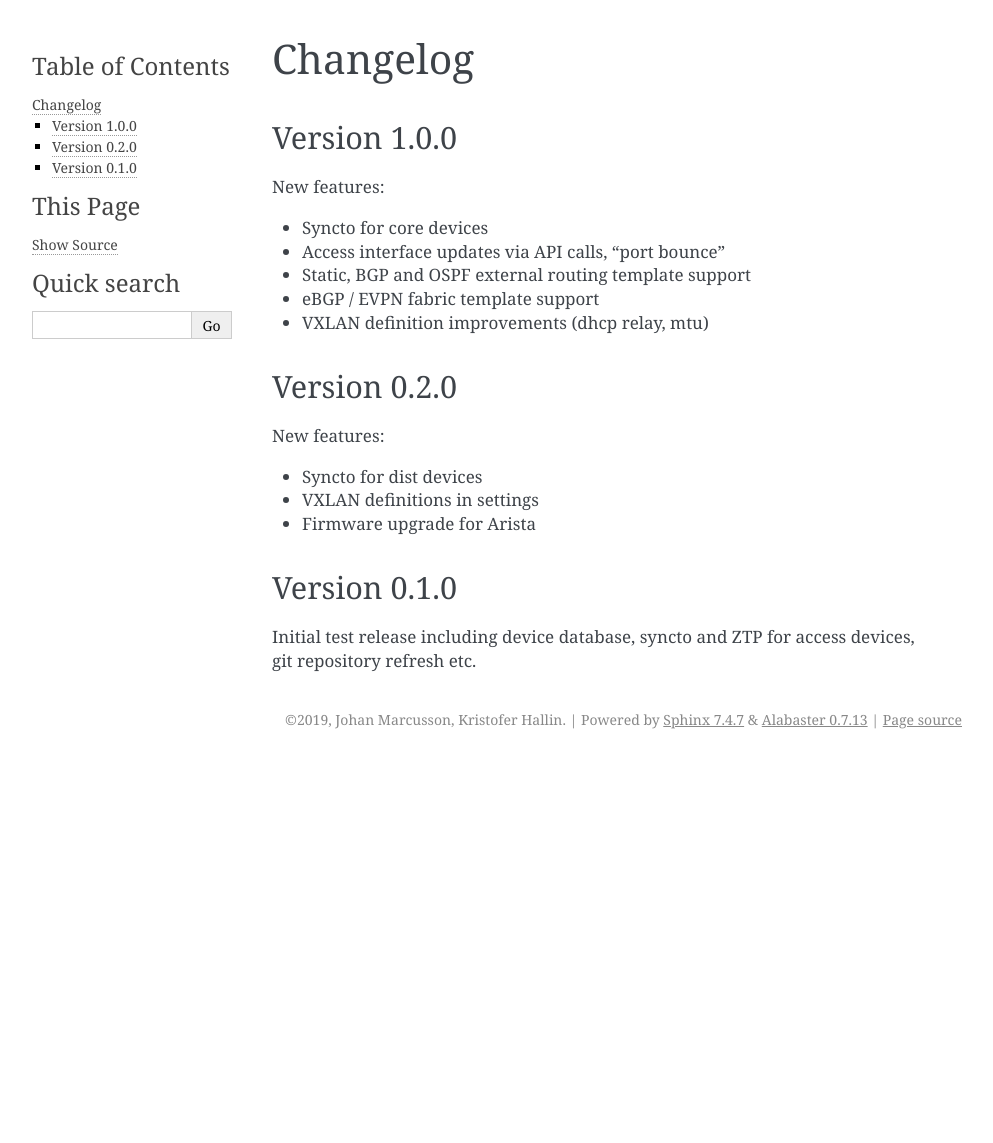
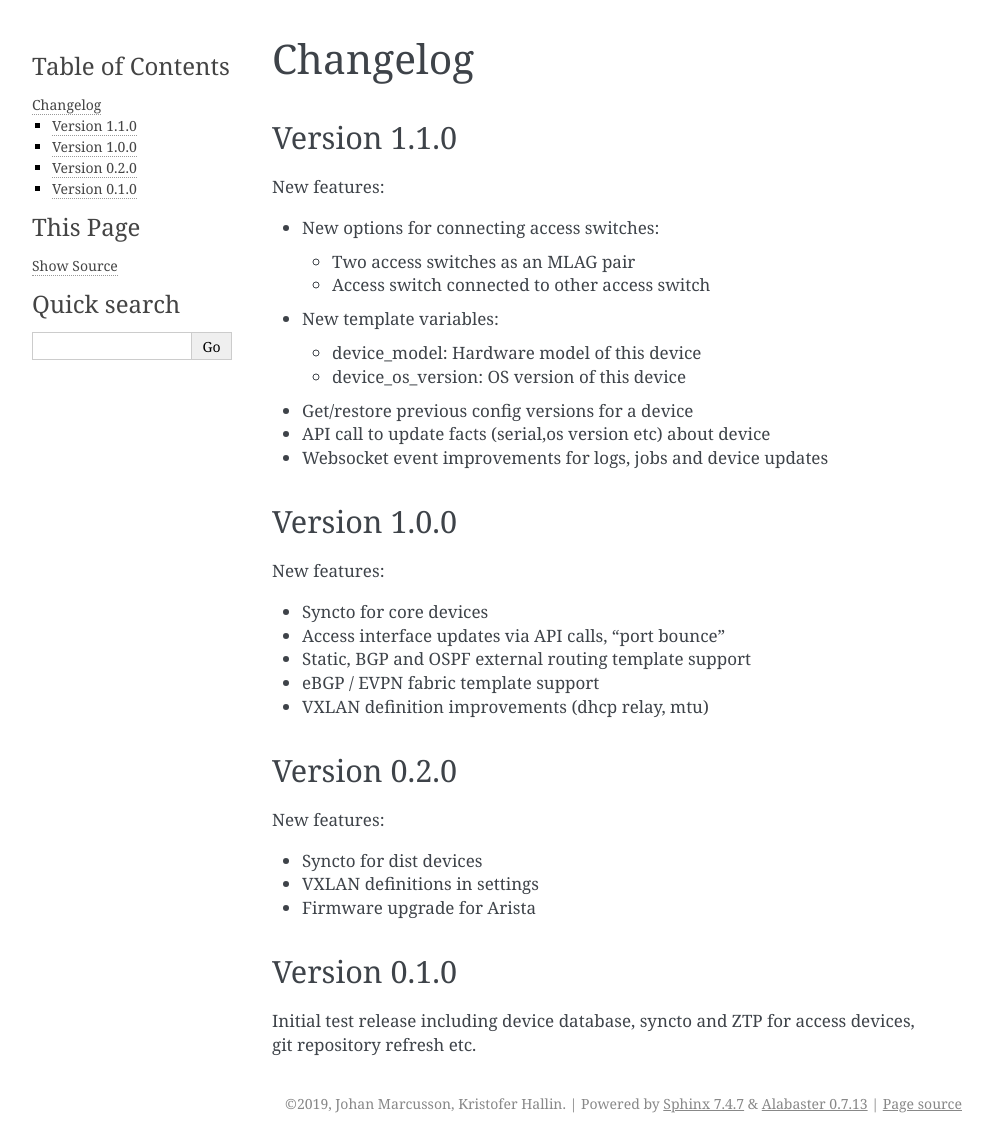
Before and after one commit to SUNET/cnaas-nms, a Sphinx documentation site: the page built from docs/changelog/index.rst, in a window 1280 px wide. Shown: the whole page, without its empty margins (148-1141 px from the left). Built offline with Sphinx 7.4.7, drawn with Linux system fonts in a browser that asks for light colours; before the commit the page ends 900 px from its top, so only the background shows below that.

Commit message:
Bump version to 1.1.0b1

```diff
--- a/docs/changelog/index.rst
+++ b/docs/changelog/index.rst
@@ -1,5 +1,24 @@
 Changelog
 =========
+
+Version 1.1.0
+-------------
+
+New features:
+
+- New options for connecting access switches:
+
+  - Two access switches as an MLAG pair
+  - Access switch connected to other access switch
+
+- New template variables:
+
+  - device_model: Hardware model of this device
+  - device_os_version: OS version of this device
+
+- Get/restore previous config versions for a device
+- API call to update facts (serial,os version etc) about device
+- Websocket event improvements for logs, jobs and device updates
 
 Version 1.0.0
 -------------
--- a/src/cnaas_nms/version.py
+++ b/src/cnaas_nms/version.py
@@ -1,3 +1,3 @@
-__version__ = '1.1.0dev0'
+__version__ = '1.1.0b1'
 __version_info__ = tuple([field for field in __version__.split('.')])
 __api_version__ = 'v1.0'
```
